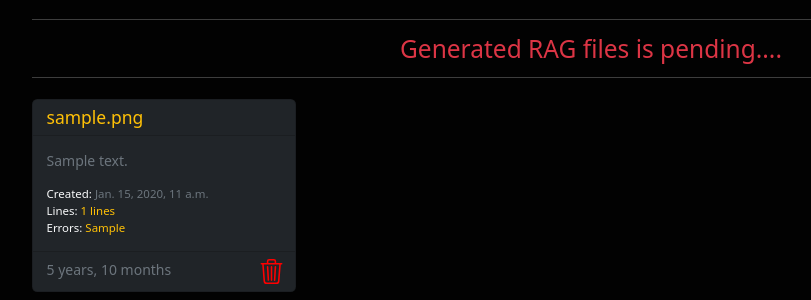
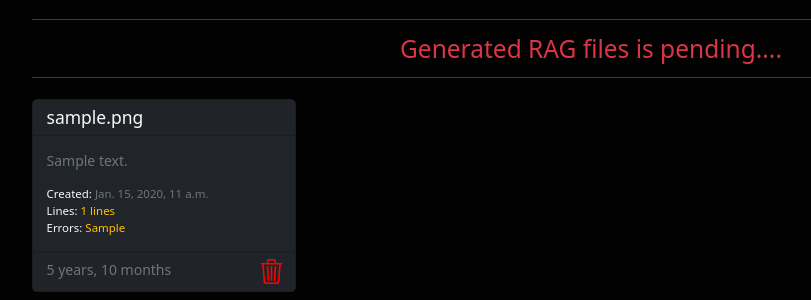
Before and after one commit to n4gY1/docling_dashboard, a Django app: template templates/dashboard/list_rag.html in a window 1280 px wide. Shown: the part 848-1148 px from the top of the page, without its empty margins (49-860 px from the left). Run offline with Django 5.2, Linux system fonts and the light colour scheme; the template is opened without the code that fills it: values that come from a table or form of the project are taken from there, others are empty; tables that the repository leaves empty hold one stand-in row (values such as "Sample post"); some libraries are stand-ins or nearby versions.

Commit message:
Update list_rag.html

```diff
--- a/templates/dashboard/list_rag.html
+++ b/templates/dashboard/list_rag.html
@@ -51,7 +51,7 @@
         {% for rag in rags_not_success %}
             <div class="col-lg-3 col-md-4 col-xs-6 my-2 d-flex align-items-stretch">
                 <div class="card bg-dark text-light w-100">
-                    <h5 class="card-header"><a href="{% url 'download_rag' rag.pk %}" class="text-warning no-decoration" >{{rag.filename}}</a> </h5>
+                    <h5 class="card-header">{{rag.filename}}</h5>
                     <div class="card-body">
                         <p class="card-text text-secondary">
                             {{rag.content}}
```
